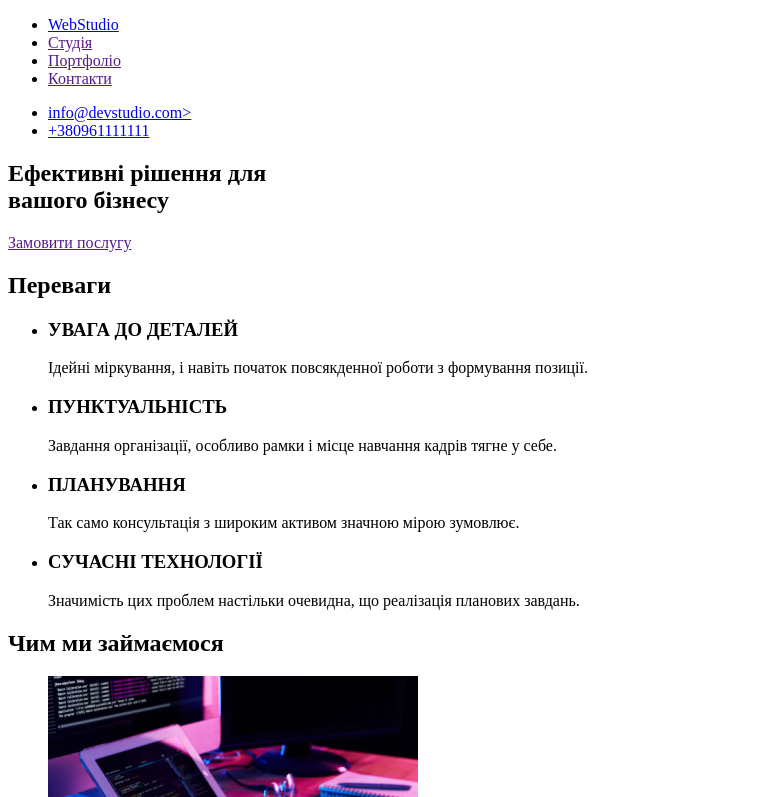
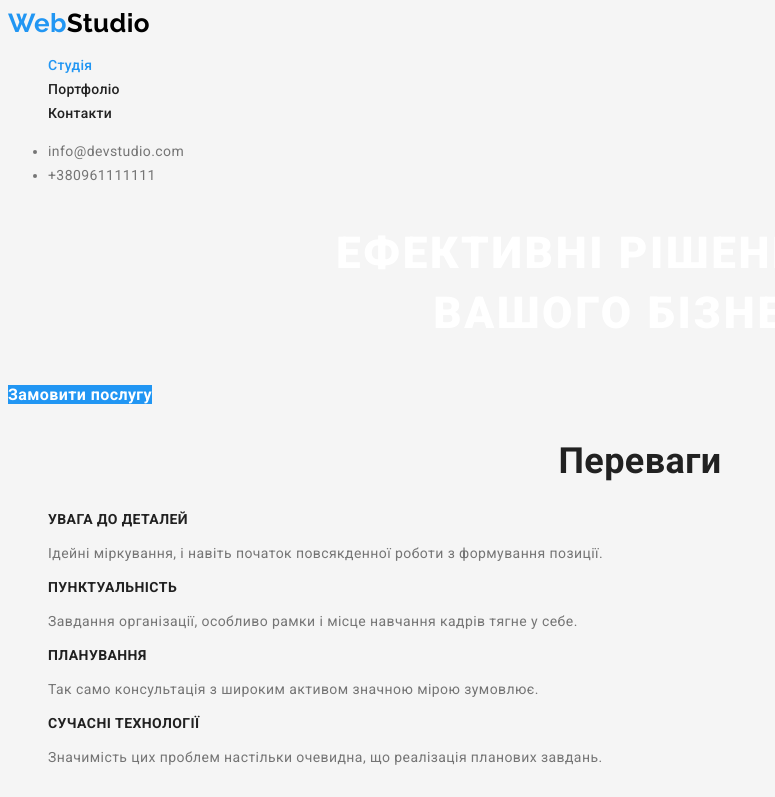
Before and after one commit to jeka1997/new13-02-2023, a plain HTML site: page index.html in a window 1280 px wide. Shown: the top 797 px of the page, without its empty margins (0-775 px from the left). Drawn offline with Linux system fonts and the light colour scheme.

Commit message:
Задав текстам колір та стилі

```diff
--- /dev/null
+++ b/css/styles.css
@@ -0,0 +1,163 @@
+:root {
+    --primary-text-color: #757575;
+    --title-text-color: #212121;
+    --accent-color: #2196f3;
+    --primary-bg-color: #ffffff;
+}
+
+body {
+
+    background-color: #F5F5F5;
+    color: var(--primary-text-color);
+
+    font-family: Roboto, sans-serif;
+
+            font-size: 14px;
+                line-height: 1.71;
+                letter-spacing: 0.03em;
+}
+
+
+.list{
+    list-style: none;
+}
+
+/* Site-naw */
+
+.logo {
+    font-family: 'Raleway';
+    font-size: 26px;
+    line-height: 1.19;
+    color: var(--accent-color);
+    text-decoration: none;
+}
+
+.accent {
+    color: #000000;
+}
+
+.site-nav .link {
+
+    color: var(--title-text-color);
+
+    font-weight: 500;
+        font-size: 14px;
+        line-height: 1.14;
+        letter-spacing: 0.02em;
+        text-decoration: none;
+}
+
+.site-nav .link:hover,
+.site-nav .link:focus {
+    color: var(--accent-color);
+}
+
+.site-nav .link.current {
+    color: var(--accent-color);
+}
+
+.connection{
+    color: var(--primary-text-color);
+    text-decoration: none;
+}
+
+.connection:hover,
+.connection:focus{
+    color: var(--accent-color);
+}
+
+
+
+
+
+
+
+/* Герой */
+
+
+
+.button{
+    color: var(--primary-bg-color);
+    background-color: var(--accent-color);
+
+    font-weight: 700;
+        font-size: 16px;
+        line-height: 1.87;
+        text-decoration: none;
+
+}
+
+.hero-title{
+    color: var(--primary-bg-color);
+
+        font-weight: 900;
+        font-size: 44px;
+        line-height: 1.36;
+        text-align: center;
+        letter-spacing: 0.06em;
+        text-transform: uppercase;
+}
+
+
+
+
+
+/*  Main */
+
+.section-title{
+
+    font-weight: 700;
+        font-size: 36px;
+        line-height: 1.17;
+        text-align: center;
+
+
+color: var(--title-text-color);
+}
+
+/* section 1 */
+
+
+
+.feature .title {
+        color: var(--title-text-color);
+            font-weight: 700;
+            font-size: 14px;
+            line-height: 1.14;
+            text-transform: uppercase;
+
+}
+
+
+
+
+/* section 2*/
+
+
+/* sektion 3 */
+.team .name-person{
+    color: var(--title-text-color);
+    font-weight: 500;
+}
+
+.team .position{
+
+        font-size: 16px;
+        line-height: 1.19;
+
+}
+
+/* Підвал */
+.accentnew{
+    color: var(--primary-bg-color);
+}
+
+.footer-connection{
+
+
+    font-style: normal;
+    font-weight: 400;
+
+
+
+    color: rgba(255, 255, 255, 0.6);
--- a/index.html
+++ b/index.html
@@ -1,108 +1,114 @@
 <!DOCTYPE html>
 <html lang="uk">
   <head>
-    <meta charset="UTF-8" >
-    <meta http-equiv="X-UA-Compatible" content="IE=edge" >
-    <meta name="viewport" content="width=device-width, initial-scale=1.0">
+    <meta charset="UTF-8" />
+    <meta http-equiv="X-UA-Compatible" content="IE=edge" />
+    <meta name="viewport" content="width=device-width, initial-scale=1.0" />
     <title>Document</title>
+    <!-- шрифти -->
+    <link rel="preconnect" href="https://fonts.googleapis.com" />
+    <link rel="preconnect" href="https://fonts.gstatic.com" crossorigin />
+    <link href="https://fonts.googleapis.com/css2?family=Raleway:wght@700&family=Roboto:wght@400;500;700;900&display=swap" rel="stylesheet" />
+
+    <link rel="stylesheet" href="./css/styles.css" />
   </head>
   <body>
     <!-- Шапка -->
     <header>
       <nav>
-        <ul>
-          <li><a href="./index.html">WebStudio</a></li>
-          <li><a href="">Студія</a></li>
-          <li><a href="">Портфоліо</a></li>
-          <li><a href="">Контакти</a></li>
+        <a href="./index.html" class="logo">Web<span class="accent">Studio</span></a>
+        <ul class="site-nav list list">
+          <li><a href="" class="link current">Студія</a></li>
+          <li><a href="./portfolio.html" class="link">Портфоліо</a></li>
+          <li><a href="" class="link">Контакти</a></li>
         </ul>
       </nav>
       <ul>
-        <li><a href="mailto:info@devstudio.com">info@devstudio.com></a></li>
-        <li><a href="tell:+380961111111">+380961111111</a></li>
+        <li><a href="mailto:info@devstudio.com" class="connection list">info@devstudio.com</a></li>
+        <li><a href="tell:+380961111111" class="connection list">+380961111111</a></li>
       </ul>
     </header>
     <main>
       <!-- герой -->
       <div>
         <section>
-          <h1>
-            Ефективні рішення для <br>
+          <h1 class="hero-title">
+            Ефективні рішення для <br />
             вашого бізнесу
           </h1>
-          <a href="">Замовити послугу</a>
+          <a href="" class="button">Замовити послугу</a>
         </section>
       </div>
 
       <!-- переваги(прихований заголовок) -->
 
-      <section>
-        <h2>Переваги</h2>
-        <ul>
+      <section class="section">
+        <h2 class="section-title">Переваги</h2>
+        <ul class="feature list">
           <li>
-            <h3>УВАГА ДО ДЕТАЛЕЙ</h3>
-            <p>Ідейні міркування, і навіть початок повсякденної роботи з формування позиції.</p>
+            <h3 class="title">УВАГА ДО ДЕТАЛЕЙ</h3>
+            <p class="text">Ідейні міркування, і навіть початок повсякденної роботи з формування позиції.</p>
           </li>
           <li>
-            <h3>ПУНКТУАЛЬНІСТЬ</h3>
-            <p>Завдання організації, особливо рамки і місце навчання кадрів тягне у себе.</p>
+            <h3 class="title">ПУНКТУАЛЬНІСТЬ</h3>
+            <p class="text">Завдання організації, особливо рамки і місце навчання кадрів тягне у себе.</p>
           </li>
           <li>
-            <h3>ПЛАНУВАННЯ</h3>
-            <p>Так само консультація з широким активом значною мірою зумовлює.</p>
+            <h3 class="title">ПЛАНУВАННЯ</h3>
+            <p class="text">Так само консультація з широким активом значною мірою зумовлює.</p>
           </li>
           <li>
-            <h3>СУЧАСНІ ТЕХНОЛОГІЇ</h3>
-            <p>Значимість цих проблем настільки очевидна, що реалізація планових завдань.</p>
+            <h3 class="title">СУЧАСНІ ТЕХНОЛОГІЇ</h3>
+            <p class="text">Значимість цих проблем настільки очевидна, що реалізація планових завдань.</p>
           </li>
         </ul>
       </section>
       <!-- Рід занять -->
 
-      <section>
-        <h2>Чим ми займаємося</h2>
-        <ul>
+      <section class="section">
+        <h2 class="section-title">Чим ми займаємося</h2>
+        <ul class="list">
           <li>
             <a href="">
-              <img src="./images/foto_section/img.png" alt="Прорамування" width="370" >
+              <img src="./images/foto_section/img.png" alt="Прорамування" width="370" />
             </a>
           </li>
           <li>
             <a href="">
-              <img src="./images/foto_section/img-(1).png" alt="Мобільна розробка" width="370" >
+              <img src="./images/foto_section/img-(1).png" alt="Мобільна розробка" width="370" />
             </a>
           </li>
           <li>
             <a href="">
-              <img src="./images/foto_section/img-(2).png" alt="Веб дизайн" width="370" >
+              <img src="./images/foto_section/img-(2).png" alt="Веб дизайн" width="370" />
             </a>
           </li>
         </ul>
       </section>
 
       <!-- Команда -->
-      <section>
-        <h2>Наша команда</h2>
-        <ul>
+      <section class="team">
+        <h2 class="section-title">Наша команда</h2>
+        <ul class="team-list list">
           <li>
-            <img src="./images/foto-coach/img_Igor.jpg" alt="вчитель чоловік" width="270" >
-            <h3>Ігор Дем'яненко</h3>
-            <p lang="en">Product Designer</p>
+            <img src="./images/foto-coach/img_Igor.jpg" alt="вчитель чоловік" width="270" />
+            <h3 class="name-person">Ігор Дем'яненко</h3>
+            <p lang="en" class="position">Product Designer</p>
           </li>
           <li>
-            <img src="./images/foto-coach/img_Olha.jpg" alt="вчитель жінка" width="270" >
-            <h3>Ольга Рєпіна</h3>
-            <p lang="en">Frontend Developer</p>
+            <img src="./images/foto-coach/img_Olha.jpg" alt="вчитель жінка" width="270" />
+            <h3 class="name-person">Ольга Рєпіна</h3>
+            <p lang="en" class="position">Frontend Developer</p>
           </li>
           <li>
-            <img src="./images/foto-coach/img_Mykola.jpg" alt="вчитель чоловік" width="270" >
-            <h3>Микола Тарасов</h3>
-            <p lang="en">Marketing</p>
+            <img src="./images/foto-coach/img_Mykola.jpg" alt="вчитель чоловік" width="270" />
+            <h3 class="name-person">Микола Тарасов</h3>
+            <p lang="en" class="position">Marketing</p>
           </li>
           <li>
-            <img src="./images/foto-coach/img_Mykhaylo.jpg" alt="вчитель чоловік" width="270" >
-            <h3>Михайло Єрмаков</h3>
-            <p lang="en">UI Designer</p>
+            <img src="./images/foto-coach/img_Mykhaylo.jpg" alt="вчитель чоловік" width="270" />
+            <h3 class="name-person">Михайло Єрмаков</h3>
+            <p lang="en" class="position">UI Designer</p>
           </li>
         </ul>
       </section>
@@ -110,11 +116,11 @@
 
     <!-- Підвал -->
     <footer>
-      <a href="./index.html">WebStudio</a>
+      <a href="./index.html"class="logo">Web<span class="accentnew">Studio</span></a>
       <address>
-        м. Київ, пр-т Лесі Українки, 26
-        <a href="mailto:info@devstudio.com">info@devstudio.com</a>
-        <a href="tell:+38 096 111 11 11">+38 096 111 11 11</a>
+        <P>м. Київ, пр-т Лесі Українки, 26</P>
+        <a href="mailto:info@devstudio.com" class="footer-connection list">info@devstudio.com</a>
+        <a href="tell:+38 096 111 11 11" class="footer-connection list">+38 096 111 11 11</a>
       </address>
     </footer>
   </body>
```
Also changed, not shown: portfolio.html (added, +61 -0 lines).
